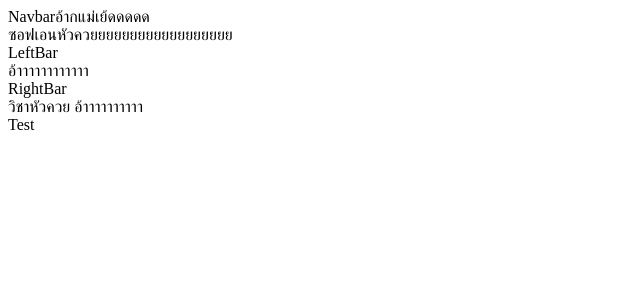
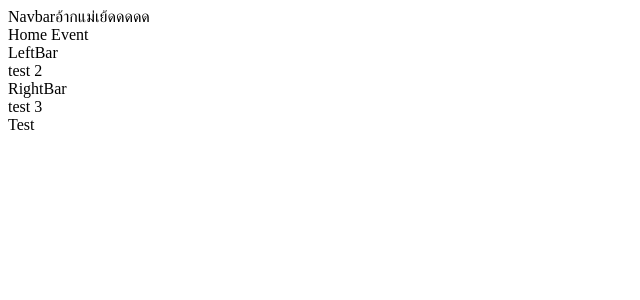
Before and after one commit to KittoSanon/SoftN-Proj, a React (Vite) app: page / in a window 1280 px wide. Shown: the top 300 px of the page, without its empty margins (0-640 px from the left). Built offline with nearby package versions, Linux system fonts and the light colour scheme.

Commit message:
change nav

```diff
--- a/src/App.jsx
+++ b/src/App.jsx
@@ -5,11 +5,14 @@ function App() {
   return (
     <div>
       <Navbar />
-      ซอฟเอนหัวควยยยยยยยยยยยยยยยยยย
+      Home
+
+      Event
+
       <LeftBar />
-      อ้าาาาาาาาาาาา
+      test 2
       <RightBar />
-      วิชาหัวควย อ้าาาาาาาาาา
+      test 3
     </div>
   );
 }
```
